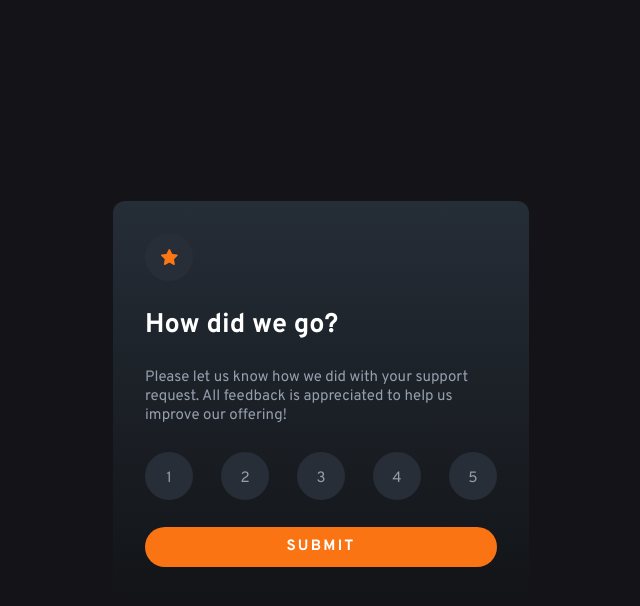
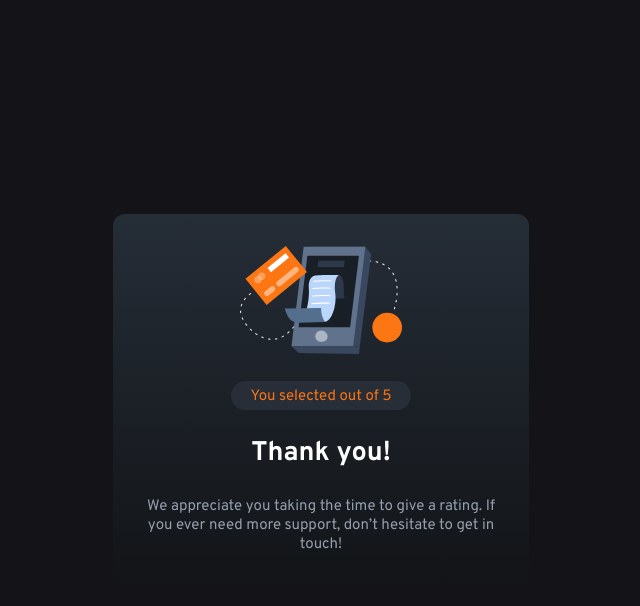
Before and after one commit to nmnjnklc/interactive-ratin-component, a plain HTML site: page index.html in a window 1280 px wide. Both pictures are taken after a click on the button "SUBMIT". Shown: the whole page, without its empty margins (319-959 px from the left). Drawn offline with Linux system fonts and the light colour scheme.

Commit message:
added thank-you card and index.js file for handling ratings

```diff
--- a/index.html
+++ b/index.html
@@ -23,7 +23,7 @@
     <title>Frontend Mentor | Interactive rating component</title>
   </head>
   <body>
-    <div class="card">
+    <div class="card main">
       <div class="circle">
         <img src="./images/icon-star.svg" alt="" />
       </div>
@@ -33,21 +33,24 @@
         appreciated to help us improve our offering!
       </p>
       <div class="rating-container">
-        <button class="rating-button">1</button>
-        <button class="rating-button">2</button>
-        <button class="rating-button">3</button>
-        <button class="rating-button">4</button>
-        <button class="rating-button">5</button>
+        <button id="one" class="rating-button">1</button>
+        <button id="two" class="rating-button">2</button>
+        <button id="three" class="rating-button">3</button>
+        <button id="four" class="rating-button">4</button>
+        <button id="five" class="rating-button">5</button>
       </div>
       <button class="submit">SUBMIT</button>
     </div>
-    <!-- Thank you state start -->
+    <div class="card thank-you hidden">
+      <img src="./images/illustration-thank-you.svg" alt="" />
+      <p class="given-rating">You selected <span id="rate"></span> out of 5</p>
+      <h1>Thank you!</h1>
+      <p>
+        We appreciate you taking the time to give a rating. If you ever need
+        more support, don’t hesitate to get in touch!
+      </p>
+    </div>
 
-    <!-- You selected -->
-    <!-- Add rating here -->
-    <!-- out of 5 Thank you! We appreciate you taking the time to give a rating. If
-    you ever need more support, don’t hesitate to get in touch! -->
-
-    <!-- Thank you state end -->
+    <script src="./index.js"></script>
   </body>
 </html>
--- /dev/null
+++ b/index.js
@@ -0,0 +1,12 @@
+document.querySelector('.submit').addEventListener('click', () => {
+    document.querySelector('.main').classList.add('hidden');
+    document.querySelector('.thank-you').style.display = 'flex';
+})
+
+const rates = document.querySelectorAll('.rating-button');
+
+rates.forEach((rate) => {
+    rate.addEventListener('click', () => {
+        document.querySelector('#rate').innerHTML = rate.innerHTML;
+    });
+});
--- a/main.css
+++ b/main.css
@@ -71,16 +71,41 @@ button {
   color: #fff;
   background-color: #fb7413;
 }
+.rating-button:focus {
+  color: #fff;
+  background-color: #959eac;
+}
 
 .submit {
   color: #fff;
   background-color: #fb7413;
   font-weight: 700;
   letter-spacing: 0.14rem;
-  padding: 0.66rem 0;
+  padding: 0.66rem 0 0.48rem 0;
 }
 
-.submit:active {
+.submit:hover {
   color: #fb7413;
   background-color: #fff;
 }
+
+.thank-you {
+  justify-content: center;
+  align-items: center;
+  text-align: center;
+}
+
+.thank-you img {
+  width:fit-content
+}
+
+.given-rating {
+  background-color: #272e38;
+  color: #fb7413;
+  border-radius: 99px;
+  padding: .42rem 1.22rem .22rem 1.22rem;
+}
+
+.hidden {
+  display: none;
+}
```
